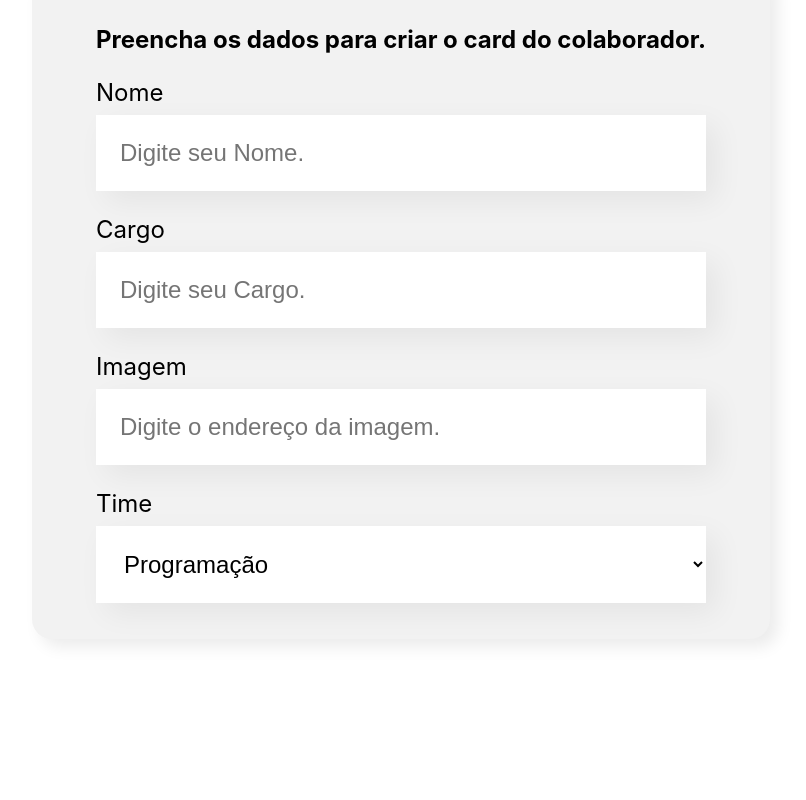
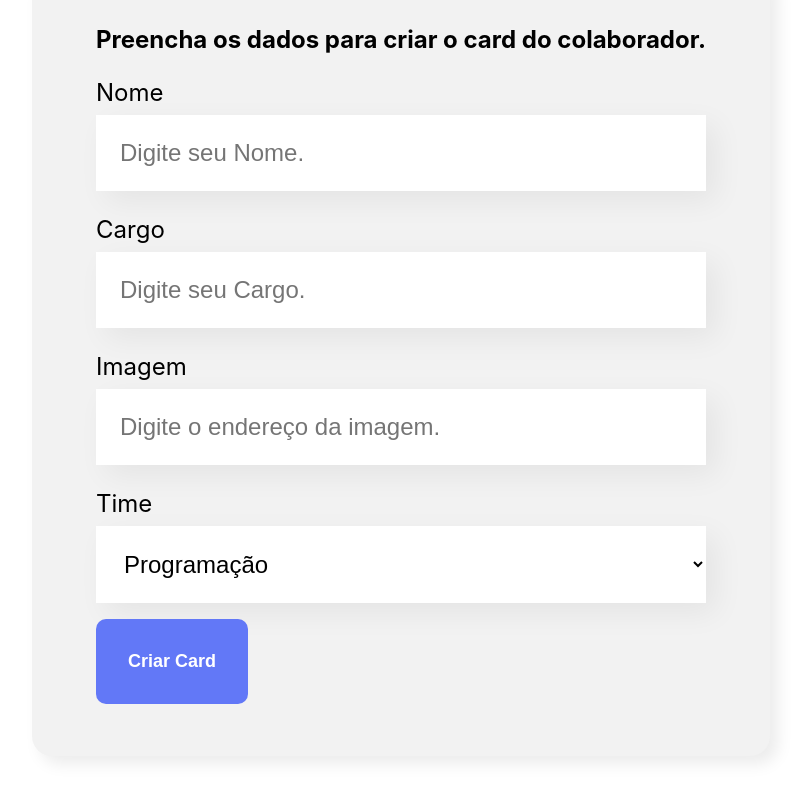
Before and after one commit to alexandreduara/Organo-React, a React (Create React App) app: page / in a window 1280 px wide. Shown: the part 609-1409 px from the top of the page, without its empty margins (239-1045 px from the left). Before the commit the page ends 1328 px from the top, so only its background shows below. Built offline with nearby package versions, Linux system fonts and the light colour scheme.

Commit message:
Pré finalizando o formulário

```diff
--- /dev/null
+++ b/src/componentes/Botao/Botao.css
@@ -0,0 +1,15 @@
+.botao{
+    background-color: #6278f7;
+    border-radius: 10px;
+    font-weight: 700;
+    font-size: 18px;
+    padding: 32px;
+    border: none;
+    cursor: pointer;
+    color: #FFF;
+    margin: 16px 0;
+}
+
+.botao:hover{
+    color: #95FFD4;
+}
--- /dev/null
+++ b/src/componentes/Botao/index.js
@@ -0,0 +1,9 @@
+import "./Botao.css"
+
+const Botao = (props) => {
+    return (<button className="botao">
+        {props.children}
+    </button>)
+}
+
+export default Botao
--- a/src/componentes/CampoTexto/index.js
+++ b/src/componentes/CampoTexto/index.js
@@ -4,10 +4,18 @@ const CampoTexto = (props) => {
 
     const placeHolderModificada = `${props.placeholder}.`
 
+    let valor = ''
+
+    const aoDigitado = (evento) =>{
+        valor = evento.target.value
+        console.log(evento.target.value)
+
+    }
+
     return(
         <div className="campo-texto">
             <label>{props.label}</label>
-            <input placeholder={placeHolderModificada}/>
+            <input value={valor} onChange={aoDigitado} required={props.obrigatorio} placeholder={placeHolderModificada}/>
         </div>
     )
 
--- a/src/componentes/Formulario/index.js
+++ b/src/componentes/Formulario/index.js
@@ -1,6 +1,7 @@
 import "./Formulario.css";
 import CampoTexto from "../CampoTexto"
 import ListaSuspensa from "../ListaSuspensa"
+import Botao from "../Botao";
 
 const Formulario = () => {
 
@@ -14,14 +15,22 @@ const Formulario = () => {
     'Inovação e Gestão'
   ]
 
+  const aoSalvar =  (evento) =>{
+    evento.preventDefault()
+    console.log('Form foi submetido')
+  }
+
   return (
     <section className="formulario">
-      <form>
+      <form onSubmit={aoSalvar}>
         <h2>Preencha os dados para criar o card do colaborador.</h2>
-        <CampoTexto label="Nome" placeholder="Digite seu Nome" />
-        <CampoTexto label="Cargo" placeholder="Digite seu Cargo" />
-        <CampoTexto label="Imagem" placeholder="Digite o endereço da imagem" />
-        <ListaSuspensa label="Time" itens={times}/>
+        <CampoTexto label="Nome" obrigatorio={true} placeholder="Digite seu Nome" />
+        <CampoTexto label="Cargo" obrigatorio={true} placeholder="Digite seu Cargo" />
+        <CampoTexto label="Imagem" obrigatorio={true} placeholder="Digite o endereço da imagem" />
+        <ListaSuspensa obrigatorio={true} label="Time" itens={times}/>
+        <Botao>
+            Criar Card
+        </Botao>
       </form>
     </section>
   );
--- a/src/componentes/ListaSuspensa/index.js
+++ b/src/componentes/ListaSuspensa/index.js
@@ -5,7 +5,7 @@ const ListaSuspensa = (props) => {
   return (
     <div className="lista-suspensa">
       <label>{props.label}</label>
-      <select>
+      <select required={props.obrigatorio} >
         {props.itens.map((item) => {
             return <option key={item}>{item}</option>}
         )}
```
